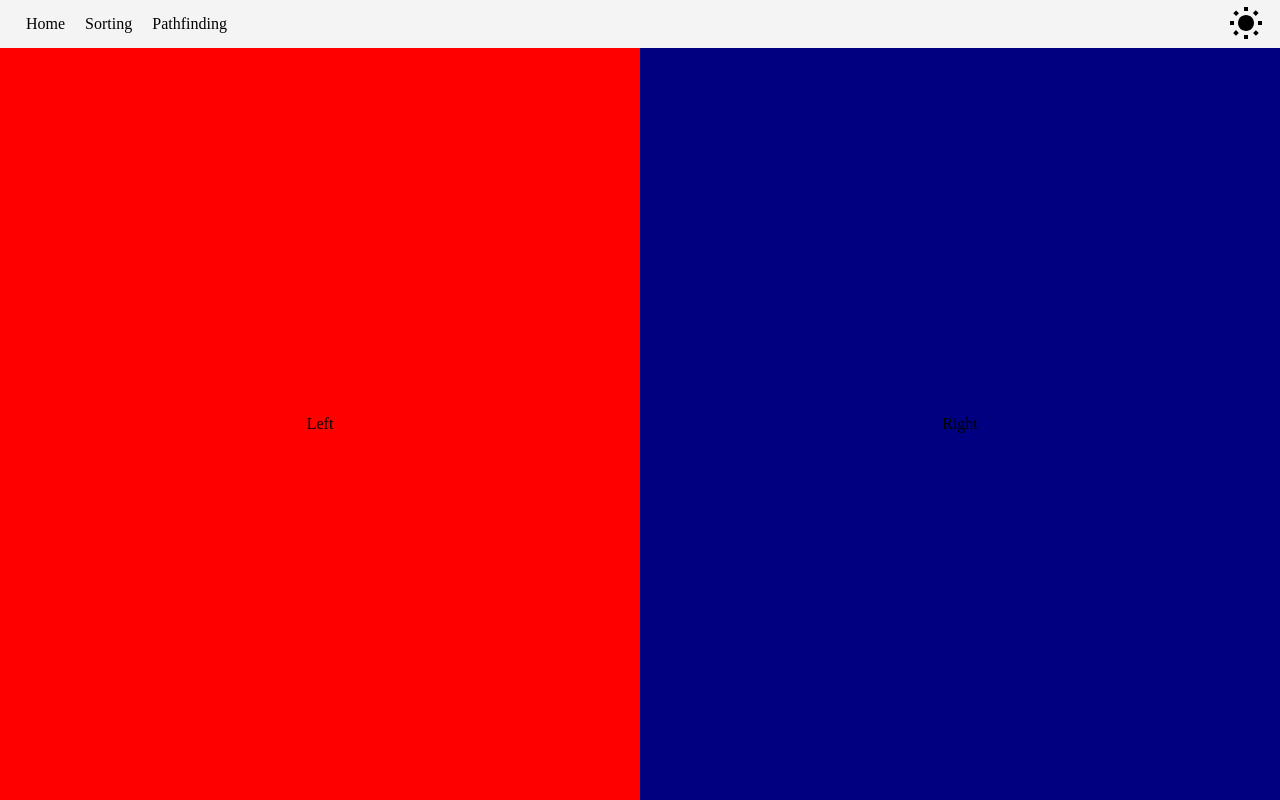
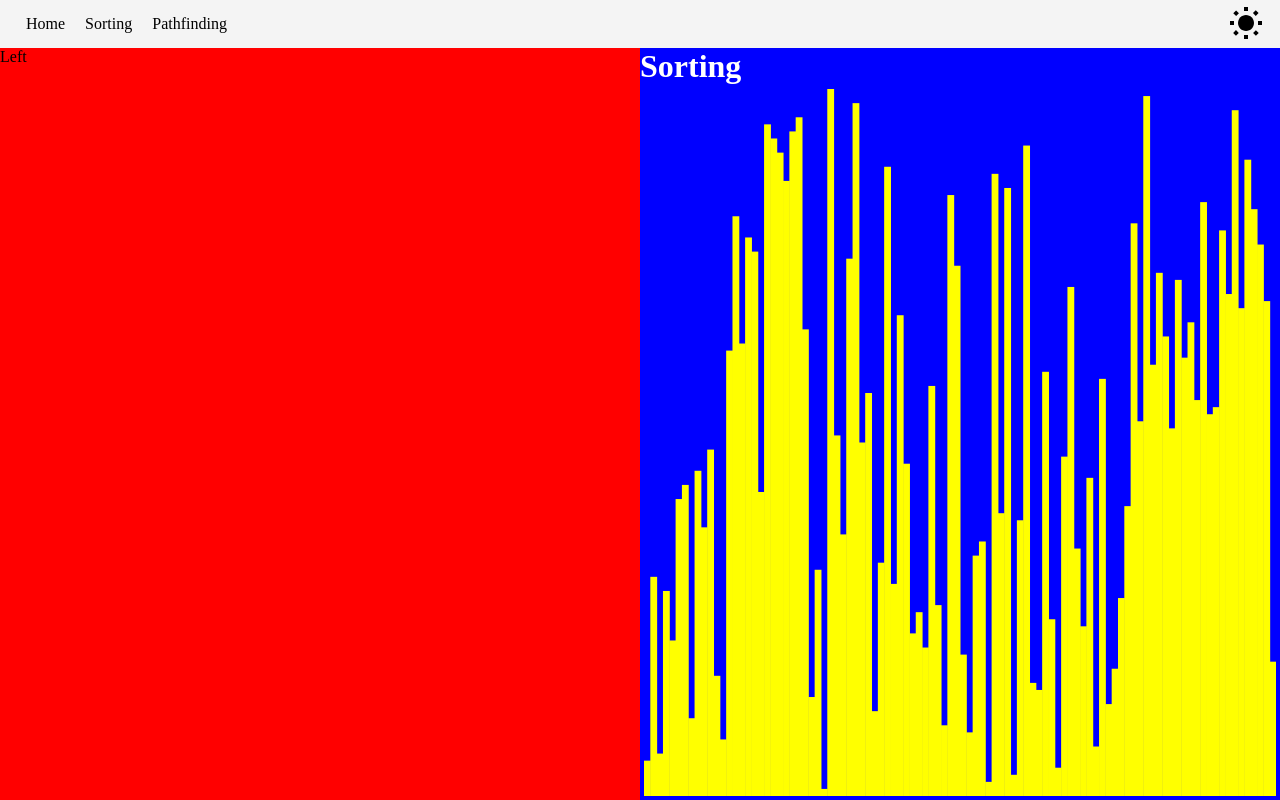
Before and after one commit to aboutBlank-dev/path-finding-sorting-visualizer, a React (Vite) app: page /sorting-visualizer in a window 1280 px wide. Built offline with nearby package versions, Linux system fonts and the light colour scheme.

Commit message:
feat(sorting-page): basic sorting page, canvas component to render bars

```diff
--- /dev/null
+++ b/src/components/sorting/canvas.css
@@ -0,0 +1,5 @@
+.canvas-container {
+  flex: 1; /* Fill the remaining space */
+  min-height: 0; /* Allow the container to shrink */
+  margin: 4px;
+}
--- /dev/null
+++ b/src/components/sorting/canvas.tsx
@@ -0,0 +1,50 @@
+import "./canvas.css";
+import { useCallback, useEffect, useMemo, useRef } from "react";
+import useSize from "../../hooks/useSize";
+
+export default function Canvas(
+  props: React.CanvasHTMLAttributes<HTMLCanvasElement>
+) {
+  const canvasRef = useRef<HTMLCanvasElement>(null);
+  const containerRef = useRef<HTMLDivElement>(null);
+  const containerSize = useSize(containerRef);
+
+  const arr = useMemo(() => {
+    const arr = [...Array(100).keys()].map((i) => i + 1);
+    arr.sort(() => Math.random() - 0.5);
+    return arr;
+  }, []);
+
+  const drawBars = useCallback(() => {
+    const canvas = canvasRef.current;
+    const container = containerRef.current;
+    if (canvas && container) {
+      const ctx = canvas.getContext("2d");
+      if (ctx) {
+        ctx.clearRect(0, 0, canvas.width, canvas.height);
+        ctx.fillStyle = "yellow";
+        for (let i = 0; i < arr.length; i++) {
+          const xPos = (i * canvas.width) / arr.length;
+          const width = canvas.width / arr.length + 0.5; // +0.5 to avoid weird artifacts
+          const height = (arr[i] * canvas.height) / arr.length;
+          ctx.fillRect(xPos, canvas.height - height, width, height);
+        }
+      }
+    }
+  }, [arr]);
+
+  useEffect(() => {
+    drawBars();
+  });
+
+  return (
+    <div className='canvas-container' ref={containerRef}>
+      <canvas
+        width={containerSize?.width}
+        height={containerSize?.height}
+        ref={canvasRef}
+        {...props}
+      />
+    </div>
+  );
+}
--- /dev/null
+++ b/src/hooks/useSize.tsx
@@ -0,0 +1,16 @@
+import { useEffect, useState } from "react";
+
+export default function useSize(ref: React.RefObject<HTMLElement>) {
+  const [size, setSize] = useState<DOMRectReadOnly>();
+
+  useEffect(() => {
+    if (ref.current == null) return;
+    const observer = new ResizeObserver(([entry]) =>
+      setSize(entry.contentRect)
+    );
+    observer.observe(ref.current);
+    return () => observer.disconnect();
+  }, []);
+
+  return size;
+}
--- a/src/pages/Sorting.css
+++ b/src/pages/Sorting.css
@@ -4,15 +4,19 @@
 .left,
 .right {
   display: flex;
-  align-items: center;
-  justify-content: center;
+  flex-direction: column;
   height: 100%;
 }
 
 .right {
-  background-color: navy;
+  background-color: blue;
 }
 
 .left {
   background-color: red;
 }
+
+.right h1 {
+  color: white;
+  margin: 0;
+}
--- a/src/pages/Sorting.tsx
+++ b/src/pages/Sorting.tsx
@@ -1,5 +1,6 @@
 import { Panel, PanelGroup, PanelResizeHandle } from "react-resizable-panels";
 import "./Sorting.css";
+import Canvas from "../components/sorting/canvas";
 export default function Sorting() {
   return (
     <div className='page sorting-page'>
@@ -9,7 +10,10 @@ export default function Sorting() {
         </Panel>
         <PanelResizeHandle className='resize-handle' />
         <Panel>
-          <div className='right'>Right</div>
+          <div className='right'>
+            <h1>Sorting</h1>
+            <Canvas className='canvas-1' />
+          </div>
         </Panel>
       </PanelGroup>
     </div>
```
